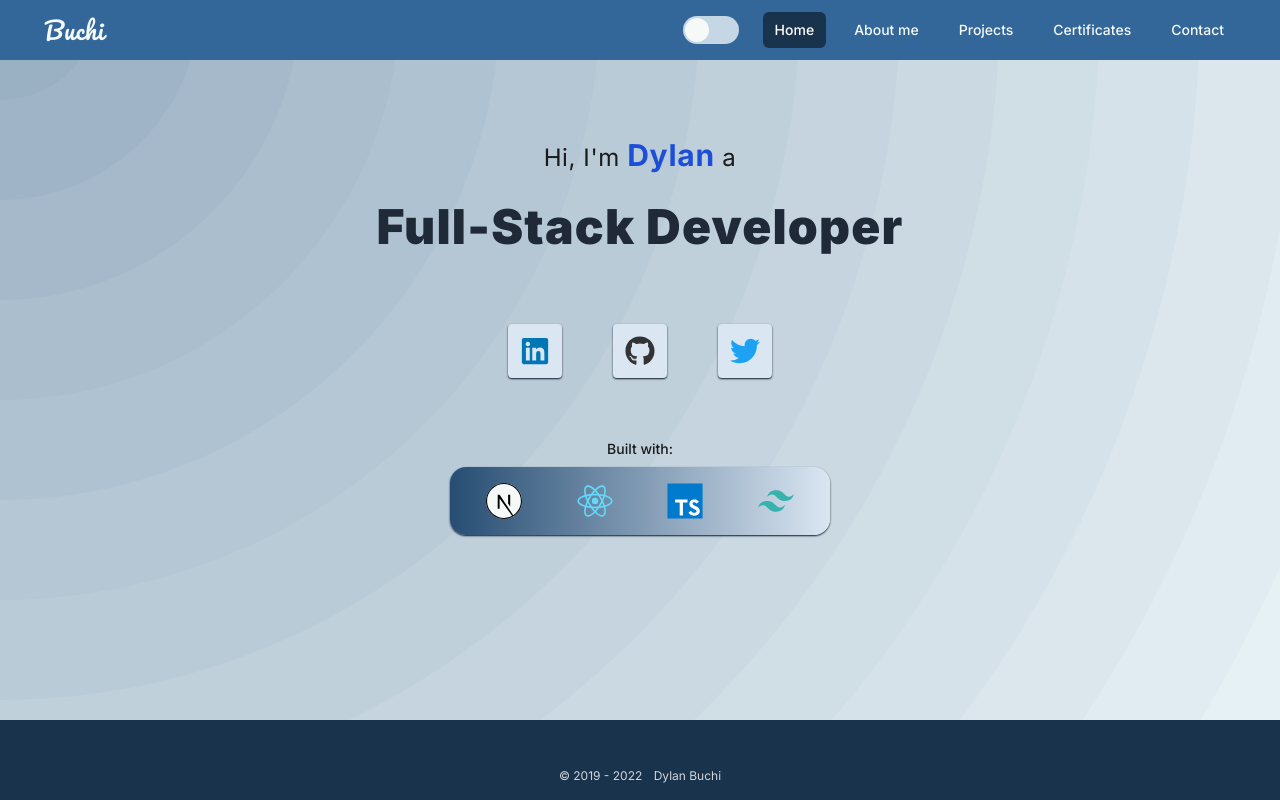
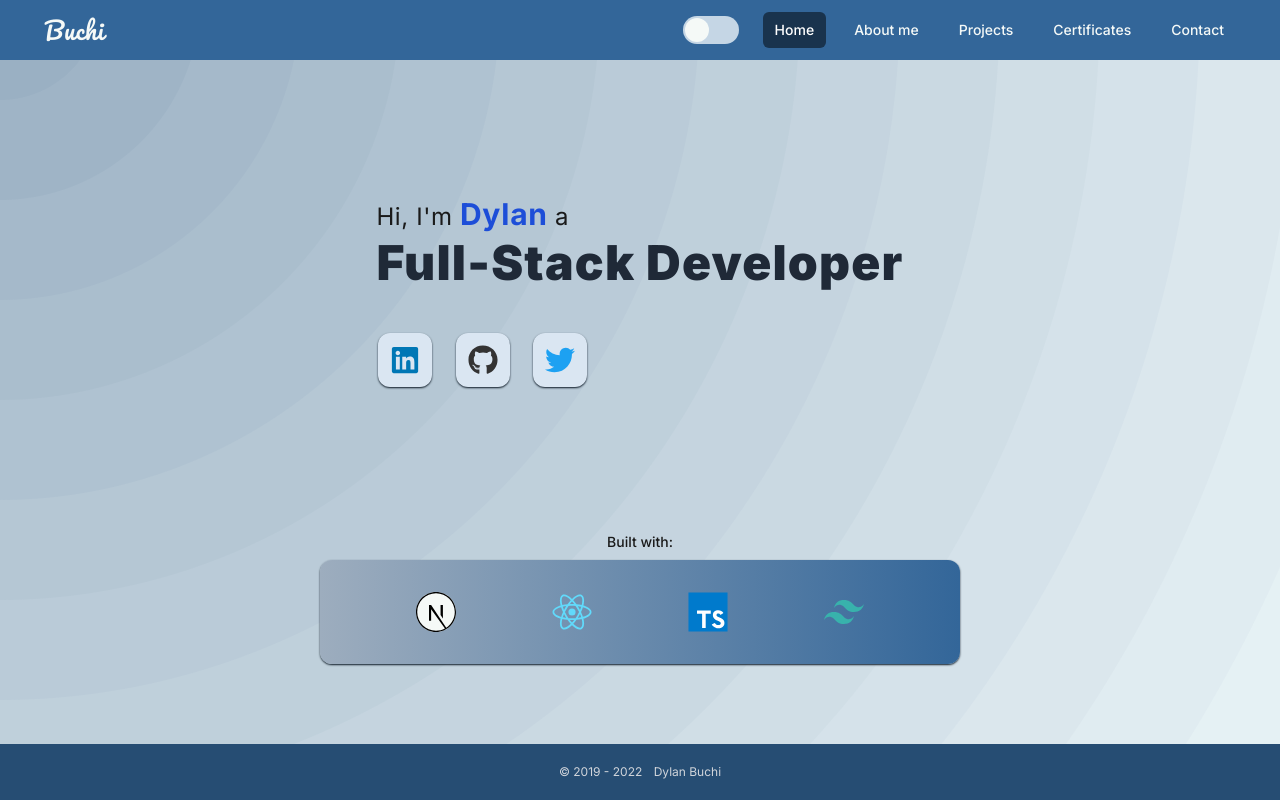
Before and after one commit to dylanbuchi/portfolio-next, a Next.js app: page / in a window 1280 px wide. Built offline with nearby package versions, Linux system fonts and the light colour scheme; some icons are missing.

Commit message:
Update Home Page

```diff
--- a/src/components/Footer.tsx
+++ b/src/components/Footer.tsx
@@ -1,15 +1,20 @@
-const Footer = () => {
+import { useRouter } from 'next/router';
+
+function Footer() {
+  const router = useRouter();
+
+  const itsNot404Page = router.pathname !== '/404';
   return (
-    <footer className="mt-auto w-[100%] bg-primary_20 dark:bg-primary_10 ">
-      <div className="pt-12">
+    (itsNot404Page && (
+      <footer className="fixed bottom-0 h-fit w-full bg-primary_30 p-2 dark:bg-[#1a202d] ">
         <div className="min-w[375px] flex max-w-[1945px] items-end justify-center">
-          <p className="mb-4 text-center text-xs text-gray-300 ">
+          <p className="p-3 text-center text-xs text-gray-300 ">
             &copy; 2019 - 2022 <span className="ml-2">Dylan Buchi</span>
           </p>
         </div>
-      </div>
-    </footer>
+      </footer>
+    )) || <></>
   );
-};
+}
 
 export default Footer;
--- a/src/components/Home.tsx
+++ b/src/components/Home.tsx
@@ -8,20 +8,20 @@ const Home = () => {
   const helloMsg = "Hi, I'm ";
 
   return (
-    <div className="m-10 mt-20 flex max-w-[1932px] text-left text-gray_10 dark:text-accent_80 sm:m-0 sm:flex sm:justify-center md:mt-20 md:h-[45vh] lg:mt-4  lg:h-[60vh]">
-      <div className="max-h h-[100%] sm:mt-10 sm:flex sm:flex-col sm:items-center sm:justify-evenly ">
-        <h1 className="text-xl font-normal tracking-wide sm:text-2xl">
+    <div className="mx-8 mt-0 flex h-full flex-col justify-evenly text-base sm:m-0 sm:items-center">
+      <div>
+        <p className="text-2xl tracking-wide">
           {helloMsg}
-          <span className="text-2xl font-bold tracking-wide text-blue-700 dark:text-accent_10 sm:text-3xl">
+          <span className="text-3xl font-bold tracking-wide text-blue-700 dark:text-accent_10">
             Dylan
           </span>
           {' a'}
-        </h1>
-        <h1 className="mt-2 text-4xl font-black tracking-wide text-gray-800 dark:text-accent_90 sm:text-5xl">
+        </p>
+        <h1 className="text-5xl font-black leading-tight tracking-wide text-gray-800 dark:text-accent_90">
           Full-Stack Developer
         </h1>
-        <p />
-        <div className="x mt-3 flex items-center py-5 transition-colors sm:w-[50%] sm:justify-between landscape:mt-3">
+
+        <div className="mt-10 flex w-[75%] justify-between transition-colors sm:w-[40%]">
           <SocialLink
             href={`${SOCIAL_LINKS.linkedin.website}/in/${USERNAME}`}
             renderIcon={() => <FaLinkedin />}
@@ -35,23 +35,25 @@ const Home = () => {
           <SocialLink
             href={`${SOCIAL_LINKS.twitter.website}/${USERNAME}`}
             renderIcon={() => <FaTwitter />}
-            classes="text-[#1da1f2] hover:text-[#1da1f2] dark:text-white_gray  dark:hover:text-[#1da1f2]"
+            classes="text-[#1da1f2] hover:t8ext-[#1da1f2] dark:text-white_gray  dark:hover:text-[#1da1f2]"
           />
         </div>
-        <div className="mb-10 sm:flex sm:w-[90%] sm:flex-col sm:items-center sm:justify-center">
-          <p className="mt-5 text-left text-sm font-medium">Built with:</p>
-          <div className="mt-2 w-fit rounded-2xl bg-gradient-to-l from-[#dae6f2] to-primary_30 p-4 shadow-sm shadow-primary_10 dark:bg-transparent dark:bg-gradient-to-r dark:from-primary_20 dark:to-primary_10 dark:shadow-none sm:w-[80%]">
-            <div className="items center flex sm:justify-around">
-              <div className="hover:lumos relative  h-9 w-9 shrink-0 rounded-full bg-white_gray text-center">
+      </div>
+      <div className="sm:w-[100%] lg:w-[50%]">
+        <div className="w-[100%] ">
+          <p className="my-2 text-center text-sm font-medium">Built with:</p>
+          <div className="rounded-xl bg-gradient-to-r from-[#9dadbe] to-primary_40 shadow-sm shadow-primary_10 dark:bg-transparent dark:bg-gradient-to-r dark:from-primary_20 dark:to-primary_10 dark:shadow-none sm:rounded-none lg:rounded-xl">
+            <div className="flex justify-evenly py-8 px-4">
+              <div className="hover:lumos relative  h-9 w-9 shrink-0 rounded-full bg-white_gray text-center lg:h-10 lg:w-10">
                 {<Devicon name="nextjs" type="line" />}
               </div>
-              <div className="hover:lumos relative ml-4 h-9 w-9 shrink-0 dark:bg-transparent">
+              <div className="hover:lumos relative ml-4 h-9 w-9 shrink-0 dark:bg-transparent lg:h-10 lg:w-10">
                 {<Devicon name="react" />}
               </div>
-              <div className="hover:lumos  relative ml-4 h-9 w-9 shrink-0">
+              <div className="hover:lumos  relative ml-4 h-9 w-9 shrink-0 lg:h-10 lg:w-10">
                 {<Devicon name="typescript" />}
               </div>
-              <div className="hover:lumos relative ml-4 h-9 w-9 shrink-0">
+              <div className="hover:lumos relative ml-4 h-9 w-9 shrink-0 lg:h-10 lg:w-10">
                 {<Devicon name="tailwindcss" type="plain" />}
               </div>
             </div>
--- a/src/components/SocialLink.tsx
+++ b/src/components/SocialLink.tsx
@@ -17,7 +17,7 @@ const SocialLink = ({
       target="_blank"
       rel="noopener noreferrer"
       href={href}
-      className={`cursor-pointer rounded bg-[#dae6f2] p-3 shadow-sm shadow-primary_10 transition hover:scale-150 hover:bg-transparent hover:shadow-none dark:bg-[#254d77] dark:shadow-none dark:hover:bg-transparent sm:text-3xl ${classes} mr-8 text-xl sm:m-0 `}
+      className={`ml-[0.1rem] cursor-pointer rounded-xl bg-[#dae6f2]  p-3 shadow-sm shadow-primary_10 transition hover:scale-150 hover:bg-transparent hover:shadow-none dark:bg-[#254d77] dark:shadow-none dark:hover:bg-transparent ${classes} text-3xl`}
     >
       {renderIcon()}
     </a>
--- a/src/pages/_app.tsx
+++ b/src/pages/_app.tsx
@@ -1,5 +1,6 @@
 import Footer from 'components/Footer';
 import NavBar from 'components/Navbar/Navbar';
+import FullPageLayout from 'layouts/FullPageLayout';
 import type { AppProps } from 'next/app';
 import useIsComponentLoaded from 'utilities/hooks/useIsComponentLoaded';
 import '../styles/main.css';
@@ -9,11 +10,11 @@ const MyApp = ({ Component, pageProps }: AppProps) => {
 
   return (
     isLoaded && (
-      <main className="flex min-h-[100vh] min-w-[100vw] flex-col bg-home bg-cover text-gray_10 dark:bg-primary_10 dark:bg-home_dark dark:text-white_gray">
+      <div className="flex h-screen flex-col overflow-hidden bg-home bg-cover text-gray_10 dark:bg-primary_10 dark:bg-home_dark dark:text-white_gray">
         <NavBar />
         <Component {...pageProps} />
         <Footer />
-      </main>
+      </div>
     )
   );
 };
```
